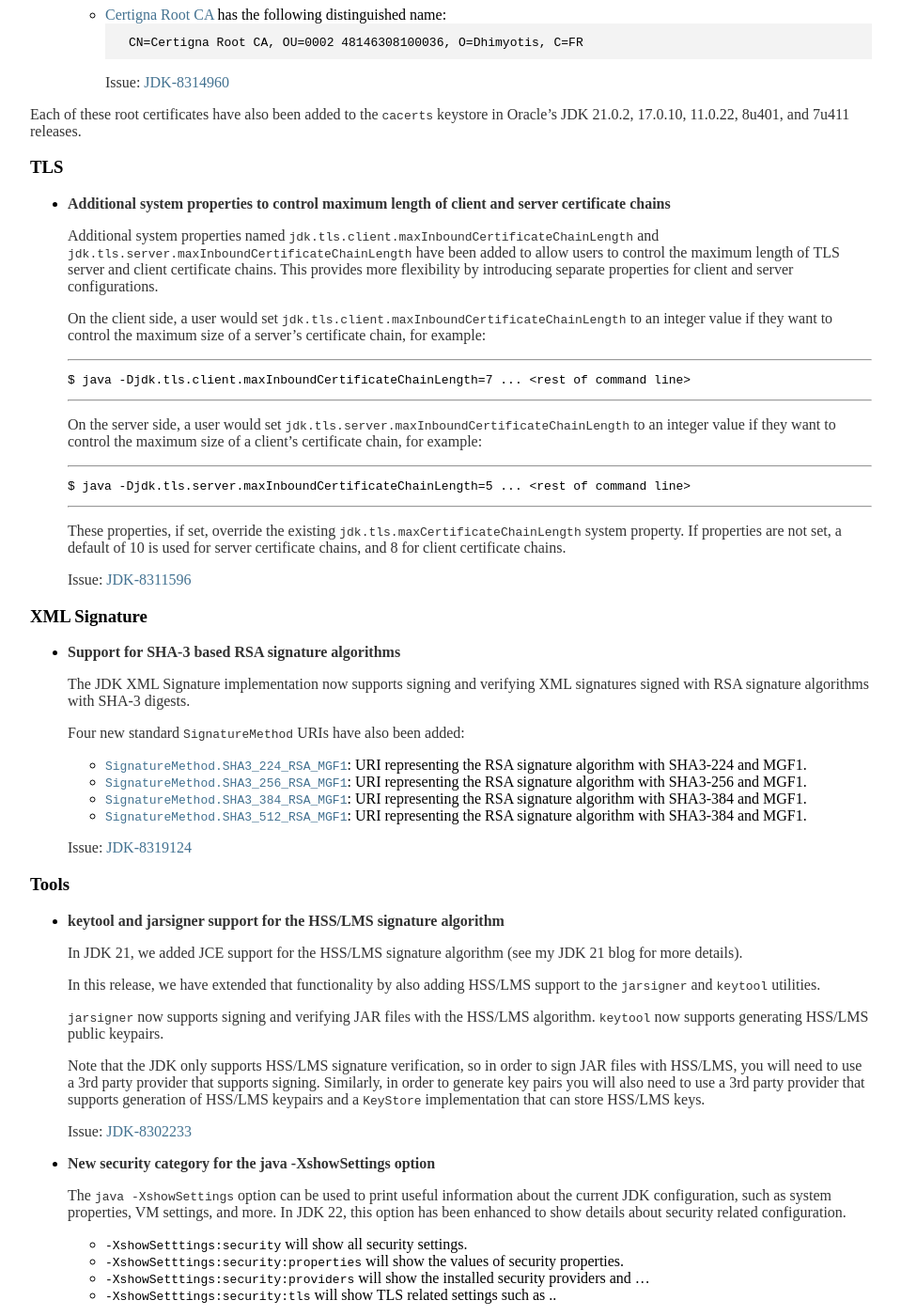
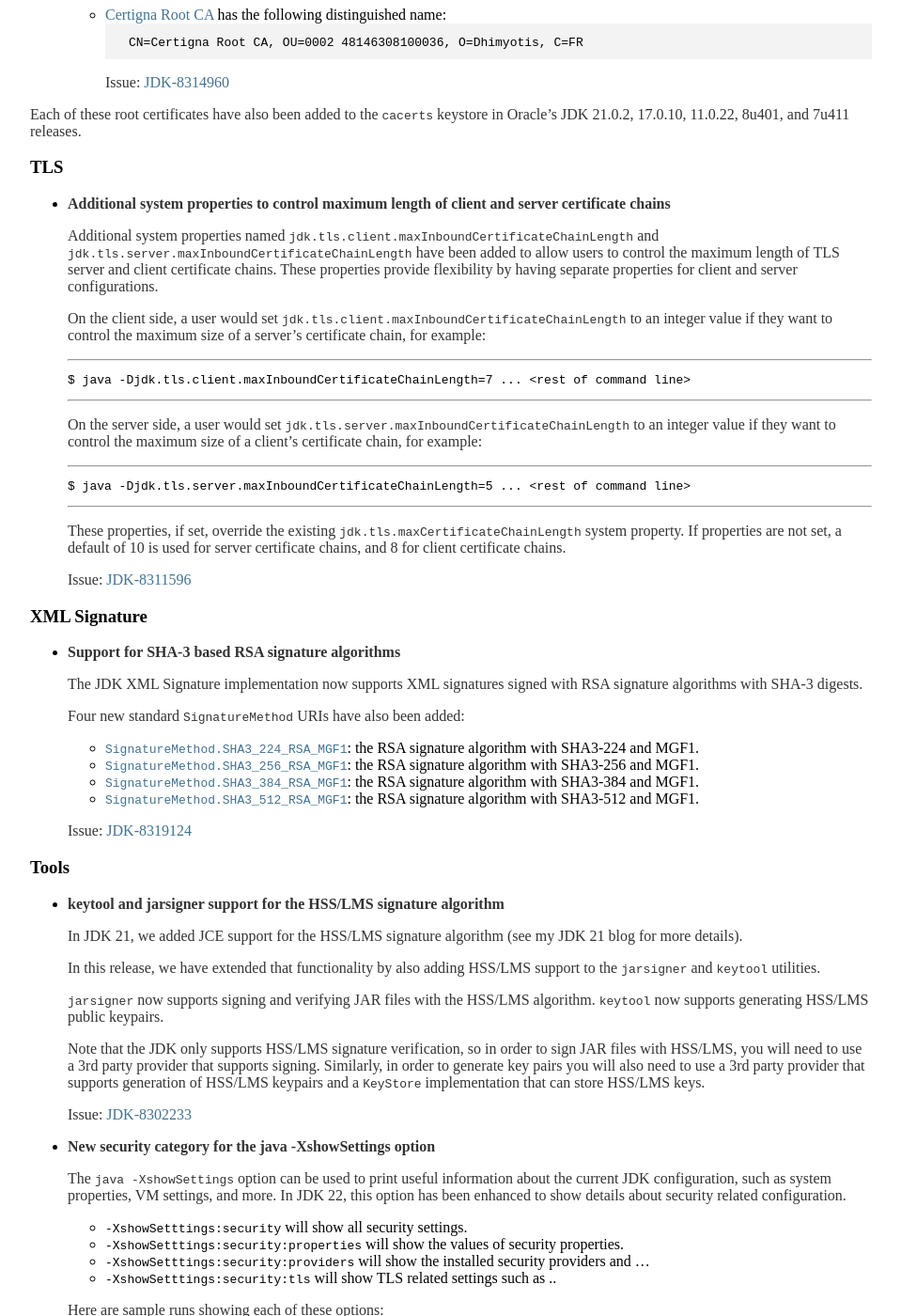
Before and after one commit to seanjmullan/seanjmullan.github.io, a Jekyll site: the page built from _posts/2024-03-20-jdk22.md, in a window 1280 px wide and 1400 px high, scrolled down 1861 px. Shown: the whole window at 94% size, without its empty margins (160-1119 px from the left). Built offline with Jekyll 4.4.1, drawn with Linux system fonts in a browser that asks for light colours.

Commit message:
Updates.

```diff
--- a/_posts/2024-03-20-jdk22.md
+++ b/_posts/2024-03-20-jdk22.md
@@ -156,7 +156,7 @@
     `jdk.tls.client.maxInboundCertificateChainLength` and
     `jdk.tls.server.maxInboundCertificateChainLength` have been added to
     allow users to control the maximum length of TLS server and client
-    certificate chains. This provides more flexibility by introducing
+    certificate chains. These properties provide flexibility by having
     separate properties for client and server configurations.
 
     On the client side, a user would set
@@ -190,20 +190,19 @@
 
 -   __Support for SHA-3 based RSA signature algorithms__
 
-    The JDK XML Signature implementation now supports signing and
-    verifying XML signatures signed with RSA signature algorithms with SHA-3
-    digests.
+    The JDK XML Signature implementation now supports XML signatures
+    signed with RSA signature algorithms with SHA-3 digests.
 
     Four new standard `SignatureMethod` URIs have also been added:
 
-    - [`SignatureMethod.SHA3_224_RSA_MGF1`](https://docs.oracle.com/en/java/javase/22/docs/api/java.xml.crypto/javax/xml/crypto/dsig/SignatureMethod.html#SHA3_224_RSA_MGF1): URI
-      representing the RSA signature algorithm with SHA3-224 and MGF1.
-    - [`SignatureMethod.SHA3_256_RSA_MGF1`](https://docs.oracle.com/en/java/javase/22/docs/api/java.xml.crypto/javax/xml/crypto/dsig/SignatureMethod.html#SHA3_256_RSA_MGF1): URI
-      representing the RSA signature algorithm with SHA3-256 and MGF1.
-    - [`SignatureMethod.SHA3_384_RSA_MGF1`](https://docs.oracle.com/en/java/javase/22/docs/api/java.xml.crypto/javax/xml/crypto/dsig/SignatureMethod.html#SHA3_384_RSA_MGF1): URI
-      representing the RSA signature algorithm with SHA3-384 and MGF1.
-    - [`SignatureMethod.SHA3_512_RSA_MGF1`](https://docs.oracle.com/en/java/javase/22/docs/api/java.xml.crypto/javax/xml/crypto/dsig/SignatureMethod.html#SHA3_512_RSA_MGF1): URI
-      representing the RSA signature algorithm with SHA3-384 and MGF1.
+    - [`SignatureMethod.SHA3_224_RSA_MGF1`](https://docs.oracle.com/en/java/javase/22/docs/api/java.xml.crypto/javax/xml/crypto/dsig/SignatureMethod.html#SHA3_224_RSA_MGF1):
+      the RSA signature algorithm with SHA3-224 and MGF1.
+    - [`SignatureMethod.SHA3_256_RSA_MGF1`](https://docs.oracle.com/en/java/javase/22/docs/api/java.xml.crypto/javax/xml/crypto/dsig/SignatureMethod.html#SHA3_256_RSA_MGF1):
+      the RSA signature algorithm with SHA3-256 and MGF1.
+    - [`SignatureMethod.SHA3_384_RSA_MGF1`](https://docs.oracle.com/en/java/javase/22/docs/api/java.xml.crypto/javax/xml/crypto/dsig/SignatureMethod.html#SHA3_384_RSA_MGF1):
+      the RSA signature algorithm with SHA3-384 and MGF1.
+    - [`SignatureMethod.SHA3_512_RSA_MGF1`](https://docs.oracle.com/en/java/javase/22/docs/api/java.xml.crypto/javax/xml/crypto/dsig/SignatureMethod.html#SHA3_512_RSA_MGF1):
+      the RSA signature algorithm with SHA3-512 and MGF1.
 
     Issue: [JDK-8319124](https://bugs.openjdk.org/browse/JDK-8319124)
 
```
